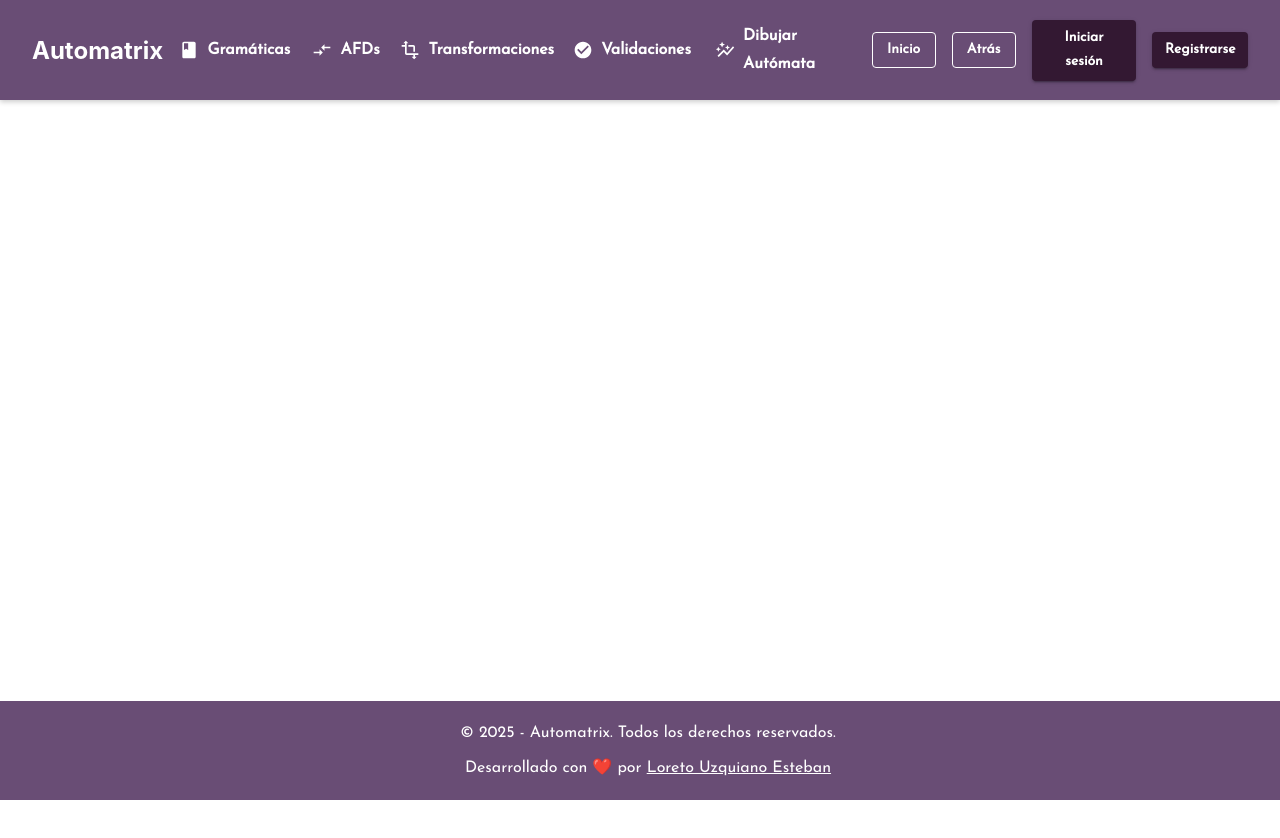
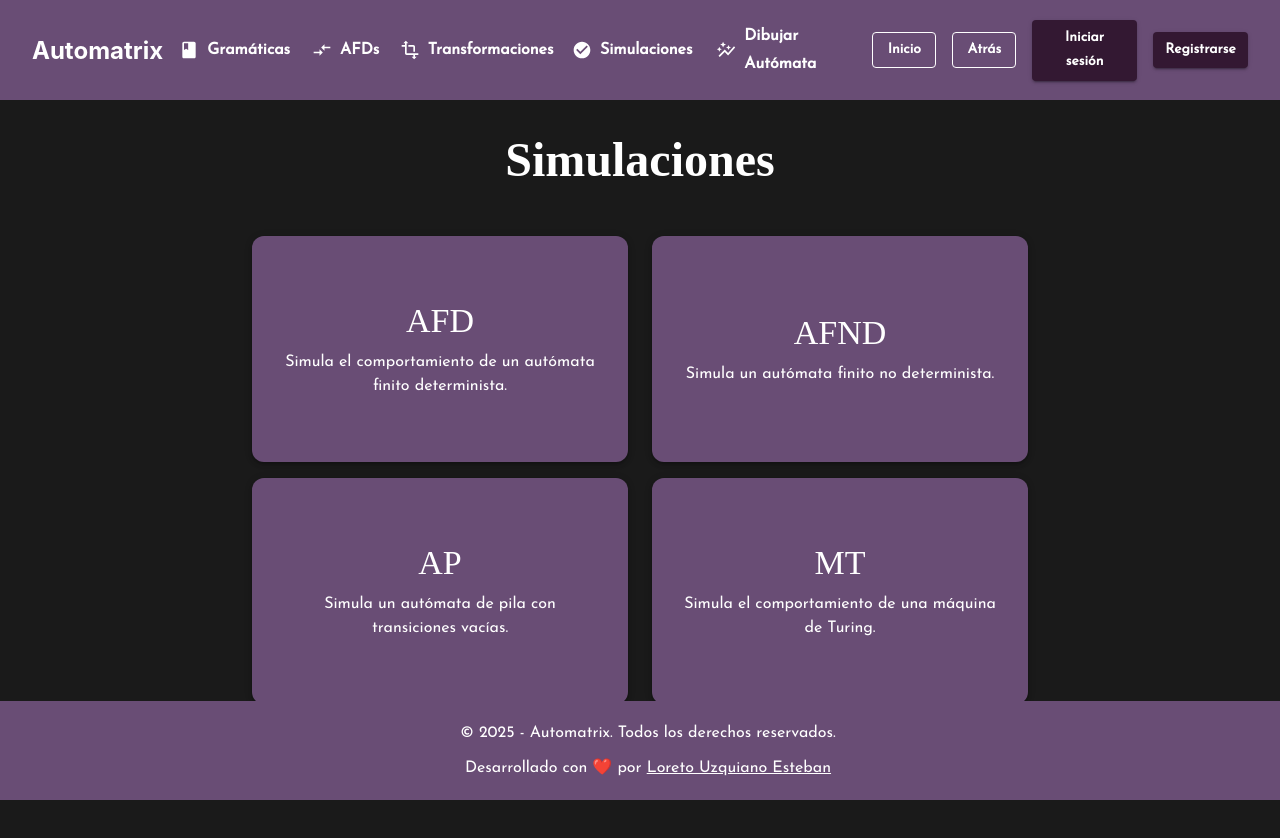
Before and after one commit to loreeue/TFG-Automatrix, a React (Create React App) app in the folder frontend/: page /simulaciones in a window 1280 px wide. Shown: the top 838 px of the page. Before the commit the page ends 800 px from the top, so only its background shows below. Built offline with nearby package versions, Linux system fonts and the light colour scheme; a web font is replaced by a local one.

Commit message:
Cambio nombre simulaciones

```diff
--- a/frontend/src/App.js
+++ b/frontend/src/App.js
@@ -35,7 +35,7 @@ const App = () => {
                 <Route path="/gramaticas" element={<Grammars />} />
                 <Route path="/afds" element={<AFDs />} />
                 <Route path="/transformaciones" element={<Transformations />} />
-                <Route path="/validaciones" element={<Simulations />} />
+                <Route path="/simulaciones" element={<Simulations />} />
                 <Route path="/simulate-afd" element={<SimulateAFD />} />
                 <Route path="/simulate-afnd" element={<SimulateAFND />} />
                 <Route path="/simulate-ap" element={<SimulateAP />} />
--- a/frontend/src/components/Header.js
+++ b/frontend/src/components/Header.js
@@ -130,7 +130,7 @@ const Header = () => {
                 <Button
                     variant="text"
                     component={Link}
-                    to="/validaciones"
+                    to="/simulaciones"
                     startIcon={<ValidationIcon />}
                     sx={{
                         color: "#FFFFFF",
@@ -141,7 +141,7 @@ const Header = () => {
                         fontFamily: "'Josefin Sans', sans-serif",
                     }}
                 >
-                    Validaciones
+                    Simulaciones
                 </Button>
                 <Button
                     variant="text"
--- a/frontend/src/components/Simulations.js
+++ b/frontend/src/components/Simulations.js
@@ -31,7 +31,7 @@ const Simulations = () => {
                     animation: "slideIn 0.8s ease-out",
                 }}
             >
-                Validaciones
+                Simulaciones
             </Typography>
 
             {/* Primera fila de botones */}
```
Also changed, not shown: 2 other files (tests, documents, lock files or other folders).
